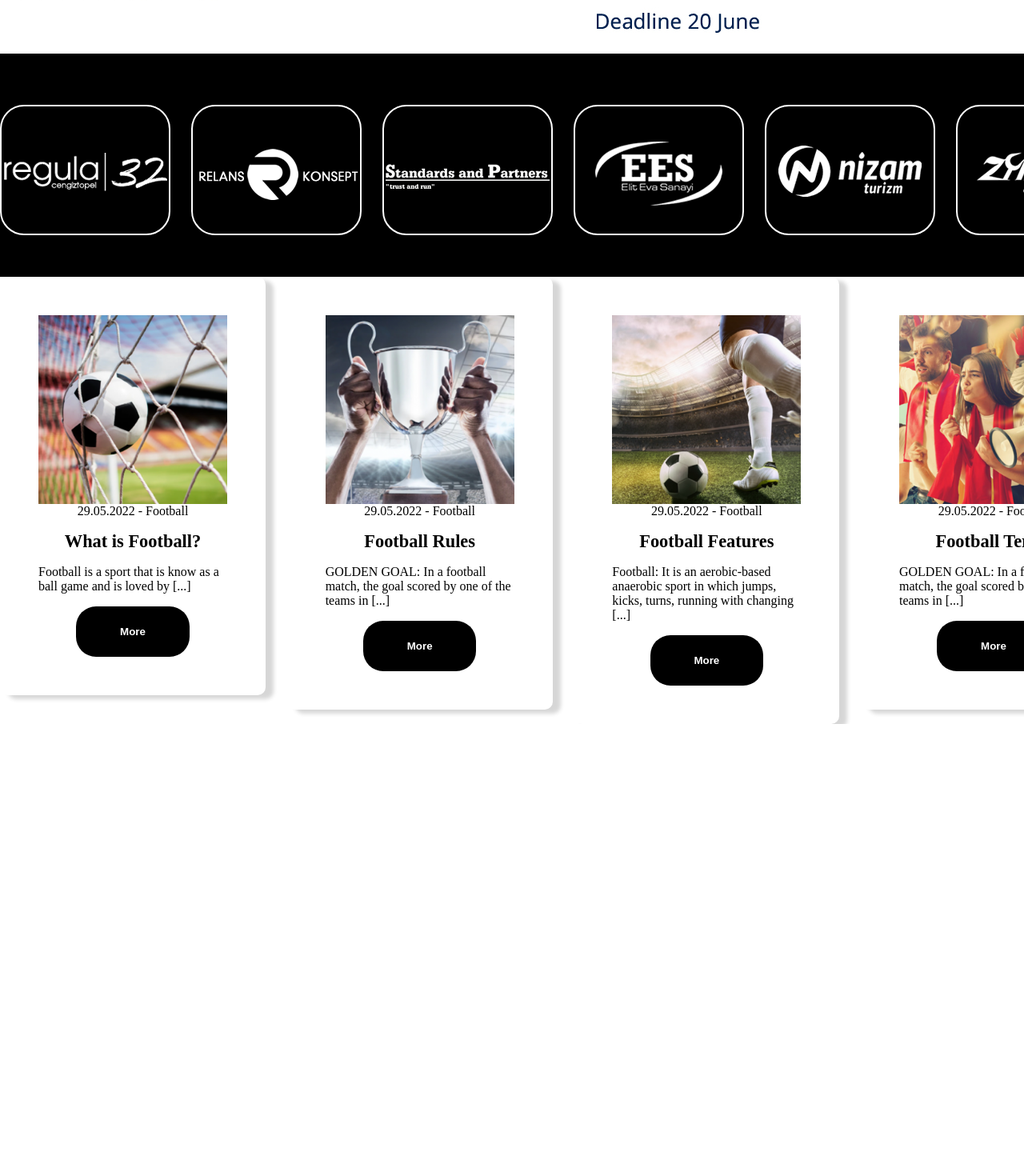
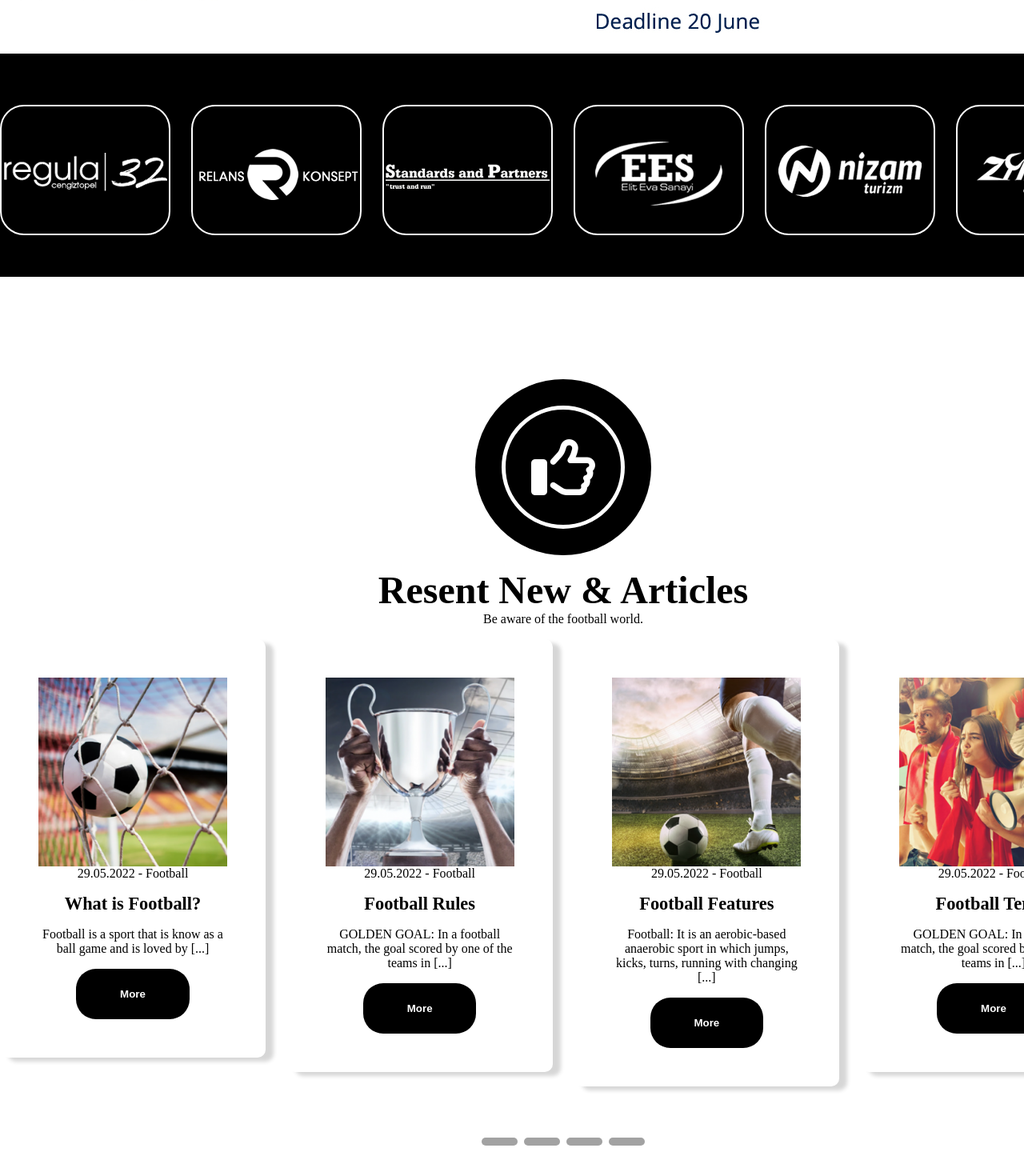
Before and after one commit to simoneevacca/proj-html-vuejs, a Vue app: page / in a window 1280 px wide. Shown: the part 3594-5064 px from the top of the page at 80% size. Before the commit the page ends 4499 px from the top, so only its background shows below. Built offline with nearby package versions, Linux system fonts and the light colour scheme.

Commit message:
add style and animation to articles section

```diff
--- a/src/components/Articles.vue
+++ b/src/components/Articles.vue
@@ -1,7 +1,7 @@
 <script>
 export default {
     name: 'Articles',
-    data () {
+    data() {
         return {
             articlesArray: [
                 {
@@ -33,7 +33,16 @@ export default {
                     text: 'GOLDEN GOAL: In a football match, the goal scored by one of the teams in [...]'
                 },
 
-            ]
+            ],
+
+            pageId: null
+        }
+    },
+
+    methods: {
+        pageIndex(id) {
+            this.pageId = id;
+            console.log(this.pageId);
         }
     }
 }
@@ -42,9 +51,18 @@ export default {
 
 <template>
     <div class="container">
+
+        <div class="ico">
+            <i class="fa-regular fa-thumbs-up"></i>
+        </div>
+        <div>
+            <h3>Resent New & Articles</h3>
+            <p>Be aware of the football world.</p>
+        </div>
+
         <div class="row">
             <div v-for="article in articlesArray" class="col">
-                <div class="card">
+                <div class="card" @mouseenter="pageIndex(article.id)" :class="{'card-selected' : pageId == article.id}">
                     <img :src="article.image" alt="">
                     <div>{{ article.data }}</div>
                     <h4 class="title">{{ article.title }}</h4>
@@ -53,20 +71,55 @@ export default {
                 </div>
             </div>
         </div>
+
+        <div class="page">
+            <div class="page-id" :class="{'page-selected' : pageId == 1}"></div>
+            <div class="page-id" :class="{'page-selected' : pageId == 2}"></div>
+            <div class="page-id" :class="{'page-selected' : pageId == 3}"></div>
+            <div class="page-id" :class="{'page-selected' : pageId == 4}"></div>
+        </div>
     </div>
 </template>
 
 <style scoped>
-    .container{
+.container {
+    padding: 8rem 0 4rem 0;
     width: 1408px;
     margin: auto;
+    display: flex;
+    flex-direction: column;
+    align-items: center;
+    gap: 1rem;
+    text-align: center;
+
+    & .ico {
+        width: 220px;
+        aspect-ratio: 1;
+        border-radius: 50%;
+        background-color: black;
+        display: flex;
+        justify-content: center;
+        align-items: center;
+
+        & .fa-thumbs-up {
+            color: white;
+            font-size: 5rem;
+            border: 5px solid white;
+            border-radius: 50%;
+            padding: 2rem;
+        }
+
+    }
+
     & .row {
         display: flex;
         justify-content: space-between;
 
         width: 100%;
+
         & .col {
             width: calc((100% / 4) - 20px);
+
             & .card {
                 display: flex;
                 flex-direction: column;
@@ -74,23 +127,48 @@ export default {
                 box-shadow: 10px 5px 5px rgba(0, 0, 0, 0.159);
                 padding: 3rem;
                 align-items: center;
-                    > img {
+                transition: 1s;
+
+                >img {
                     width: 100%;
                 }
-                    > .title {
+
+                >.title {
                     font-size: 1.4rem;
                     font-weight: bold;
                     margin: 1rem 0;
                 }
 
-                    > button {
+                >button {
                     margin-top: 1rem;
                     width: 60%;
                 }
             }
+
+            & .card-selected {
+                padding: 1rem;
+
             }
         }
     }
 
+    & .page {
+        margin-top: 3rem;
+        display: flex;
+        gap: 0.5rem;
+        & .page-id {
+            width: 45px;
+            height: 10px;
+            background-color: rgb(162, 162, 162);
+            border-radius: 15px;
+            transition: 1s;
+        }
+        & .page-selected {
+            width: 120px;
+            height: 10px;
+            background-color: black;
+        }
 
+    }
+}
 </style>
```
Lines whose indentation alone changed are shown as unchanged.
